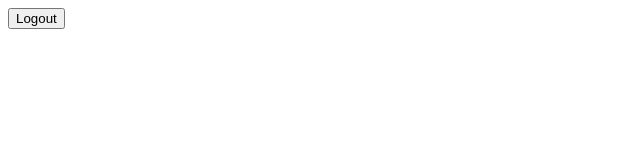
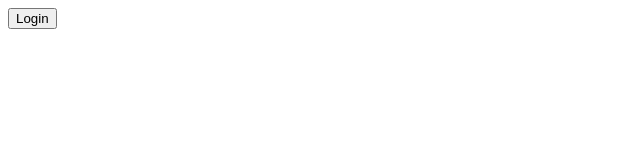
Before and after one commit to JOY045/React-Practice-LWRH-, a React (Vite) app: page / in a window 1280 px wide. Shown: the top 160 px of the page, without its empty margins (0-640 px from the left). Built offline with nearby package versions, Linux system fonts and the light colour scheme.

Commit message:
conditional rendering immediately invoked

```diff
--- a/src/App.jsx
+++ b/src/App.jsx
@@ -1,14 +1,21 @@
 const App = () => {
 
-  const isLoginStatus = true
+  const isLoginStatus = false
 
   return (
     <div>
-      {
-        isLoginStatus == true ?
-          <button>Logout</button> :
-          <button>Login</button>
-      }
+      {(() => {
+        if (isLoginStatus == true) {
+          return (
+            <button>Logout</button>
+          )
+        }
+        else {
+          return (
+            <button>Login</button>
+          )
+        }
+      })()}
     </div>
   )
 
```
